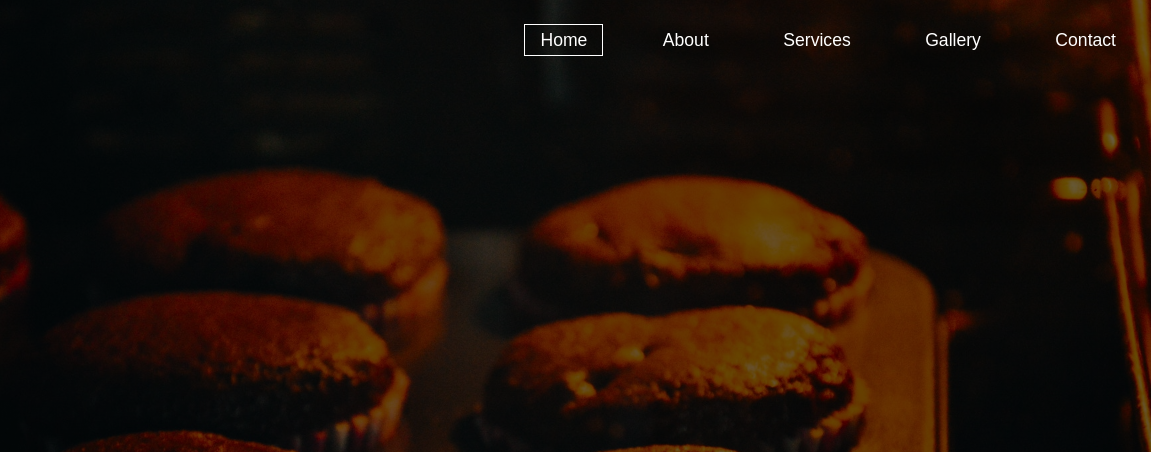
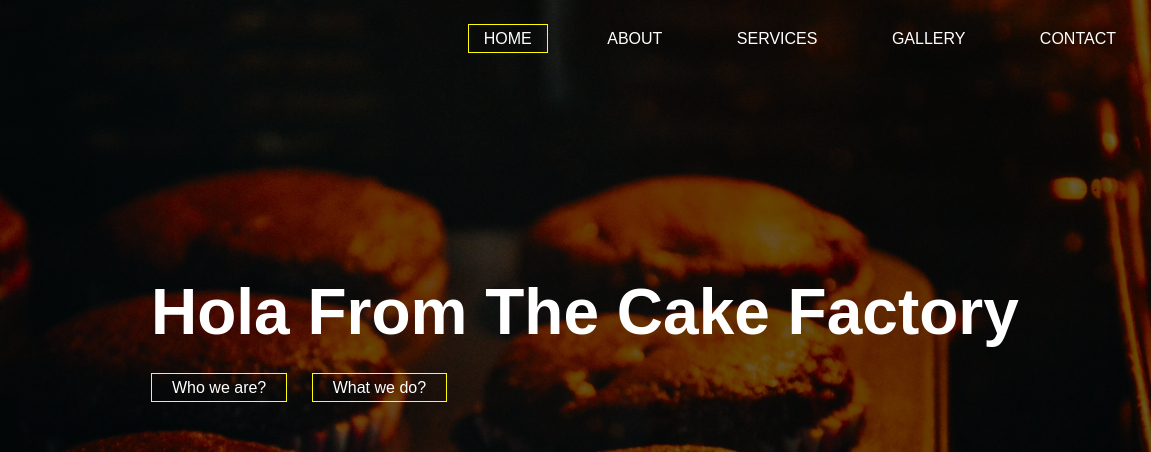
Before and after one commit to VisheshSingh/cakeFactory, a plain HTML site: page index.html in a window 1280 px wide. Shown: the top 452 px of the page, 129-1280 px from the left. Drawn offline with Linux system fonts and the light colour scheme.

Commit message:
main-header added and favicon

```diff
--- a/index.html
+++ b/index.html
@@ -5,6 +5,7 @@
     <meta name="viewport" content="width=device-width, initial-scale=1.0">
     <meta http-equiv="X-UA-Compatible" content="ie=edge">
     <link rel="stylesheet" href="style.css">
+    <link rel="shortcut icon" href="img/favicon.png">
     <title>The Cake Factory</title>
 </head>
 <body>
@@ -21,6 +22,14 @@
                 <li><a href="#">Contact</a></li>
             </ul>
         </div>
+
+        <div class="main-header">
+            <h1>Hola From The Cake Factory</h1>
+            <div class="button">
+                <a href="#">Who we are?</a>
+                <a href="#">What we do?</a>
+            </div>
+        </div>
     </header>
 </body>
 </html>
--- a/style.css
+++ b/style.css
@@ -27,16 +27,18 @@ header{
     text-decoration: none;
     color:#fff;
     padding:5px 15px;
-    font-size:1.1em;
+    font-size:1.0em;
+    text-transform: uppercase;
 }
 
 .main-nav li.active a{
-    border: 1px solid #fff;
+    border: 1px solid yellow;
     padding:5px 15px;
 }
 
 .main-nav li a:hover{
-    border: 1px solid #fff;
+    border: 1px solid yellow;
+
 }
 
 .logo img{
@@ -49,3 +51,35 @@ header{
 .nav{
     margin: auto;
 }
+
+.main-header{
+    position: absolute;
+    margin-top: 0;
+    margin-left: 0;
+}
+
+.main-header h1{
+    color: #fff;
+    margin-top: 275px;
+    font-size: 4em;
+    margin-left: 280px;
+}
+
+.button{
+    margin-left: 280px;
+    margin-top:30px;
+}
+
+.button a{
+    text-decoration: none;
+    margin-right:20px;
+    color: #fff;
+    border:1px solid yellow;
+    padding: 5px 20px;
+}
+
+.button a:hover{
+    background: yellow;
+    color:#000;
+    transition: ease-in 0.5s;
+}
```
